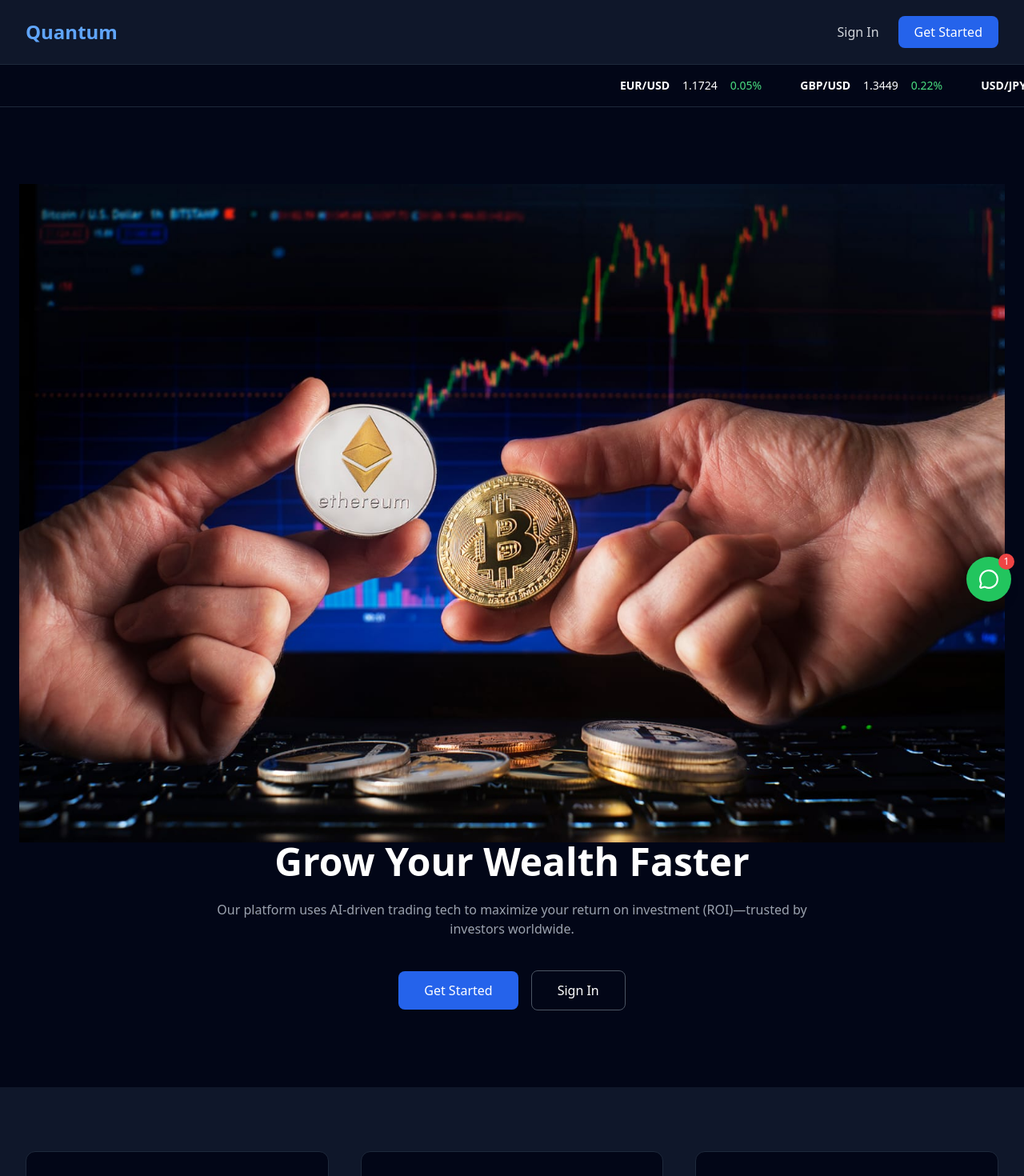
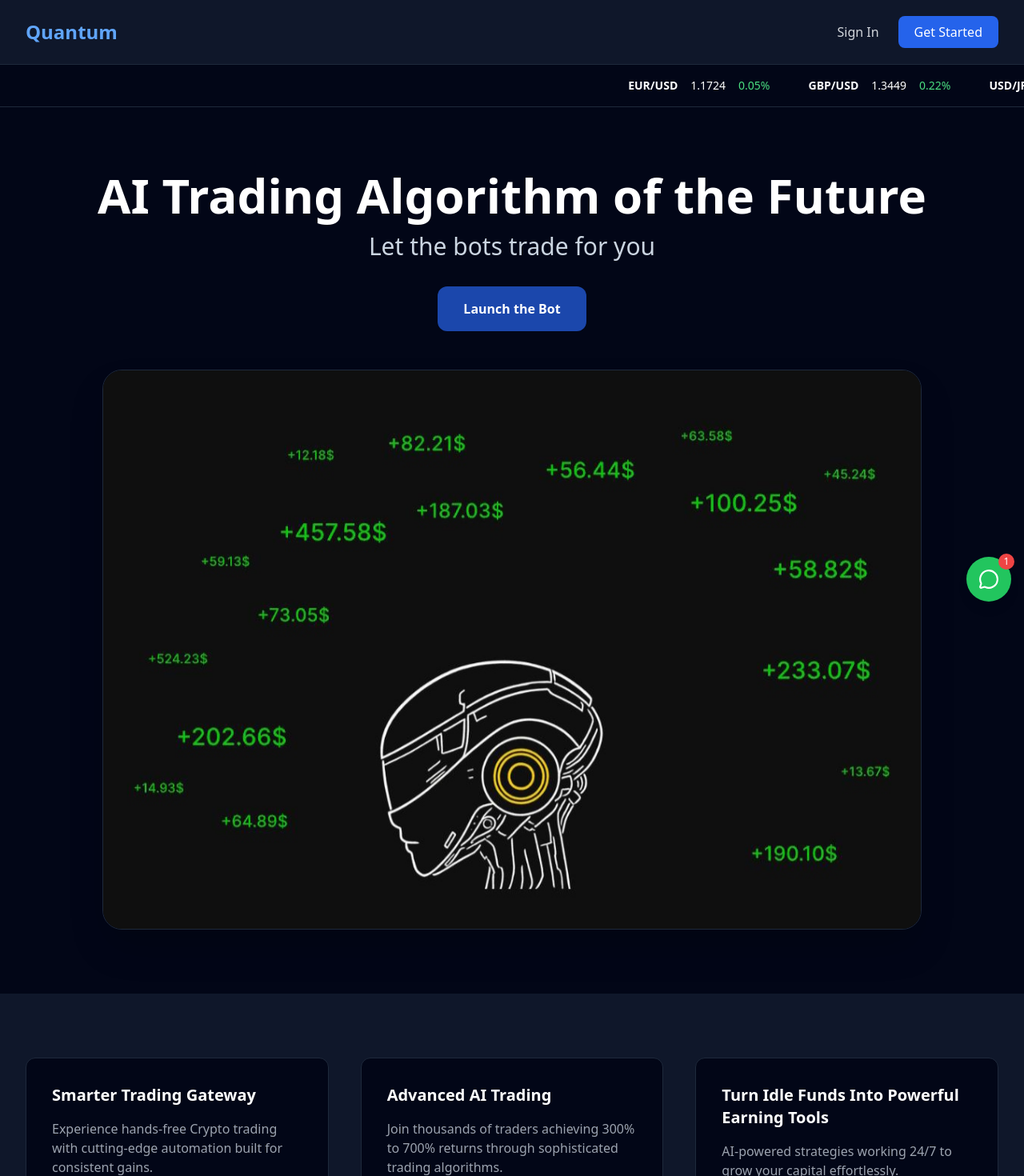
Before and after one commit to Azon590/quantumClient, a React (Vite) app: page / in a window 1280 px wide. Shown: the top 1470 px of the page at 80% size. Built offline with nearby package versions, Linux system fonts and the light colour scheme.

Commit message:
home image

```diff
--- a/src/components/Home.jsx
+++ b/src/components/Home.jsx
@@ -73,16 +73,10 @@ export default function Home() {
       <header className="flex items-center justify-between px-8 py-5 border-b border-slate-800">
         <h1 className="text-2xl font-bold text-blue-400">Quantum</h1>
         <div className="space-x-6">
-          <button
-            onClick={() => navigate("/auth")}
-            className="text-gray-300 hover:text-white"
-          >
+          <button onClick={() => navigate("/auth")} className="text-gray-300 hover:text-white">
             Sign In
           </button>
-          <button
-            onClick={() => navigate("/auth")}
-            className="bg-blue-600 px-5 py-2 rounded-lg hover:bg-blue-500"
-          >
+          <button onClick={() => navigate("/auth")} className="bg-blue-600 px-5 py-2 rounded-lg hover:bg-blue-500">
             Get Started
           </button>
         </div>
@@ -92,19 +86,10 @@ export default function Home() {
       <section className="overflow-hidden border-b border-slate-800 bg-slate-950">
         <div className="ticker whitespace-nowrap flex animate-ticker">
           {[...forexPairs, ...forexPairs].map((item, index) => (
-            <div
-              key={index}
-              className="inline-flex items-center gap-4 px-6 py-4 text-sm"
-            >
+            <div key={index} className="inline-flex items-center gap-4 px-6 py-4 text-sm">
               <p className="font-semibold">{item.pair}</p>
               <p>{item.price}</p>
-              <p
-                className={
-                  parseFloat(item.change) >= 0
-                    ? "text-green-400"
-                    : "text-red-400"
-                }
-              >
+              <p className={parseFloat(item.change) >= 0 ? "text-green-400" : "text-red-400"}>
                 {item.change}
               </p>
             </div>
@@ -112,26 +97,30 @@ export default function Home() {
         </div>
       </section>
 
-      {/* HERO */}
-      <section className="text-center py-24 px-6 bg-slate-950">
-        <img src="/eco background.jpeg" alt="back" />
-        <h2 className="text-5xl font-bold mb-6">Grow Your Wealth Faster</h2>
-        <p className="text-gray-400 max-w-3xl mx-auto mb-10">
-          Our platform uses AI-driven trading tech to maximize your return on investment (ROI)—trusted by investors worldwide.
-        </p>
-        <div className="space-x-4">
+      {/* HERO (UPDATED) */}
+      <section className="py-20 px-6 bg-slate-950">
+        <div className="max-w-6xl mx-auto flex flex-col items-center text-center">
+
+          <h1 className="text-4xl md:text-6xl font-bold mb-4 leading-tight">
+            AI Trading Algorithm of the Future
+          </h1>
+
+          <h2 className="text-xl md:text-3xl text-slate-300 mb-8">
+            Let the bots trade for you
+          </h2>
+
           <button
-            onClick={() => navigate("/auth")}
-            className="bg-blue-600 px-8 py-3 rounded-lg hover:bg-blue-500"
+            disabled
+            className="px-8 py-4 rounded-xl bg-blue-600/70 text-white font-semibold cursor-not-allowed mb-12"
           >
-            Get Started
+            Launch the Bot
           </button>
-          <button
-            onClick={() => navigate("/auth")}
-            className="border border-gray-600 px-8 py-3 rounded-lg hover:bg-gray-800"
-          >
-            Sign In
-          </button>
+
+          <img
+            src="/quantum_backgrnd.jpeg"
+            alt="Quantum AI Trading"
+            className="w-full max-w-5xl rounded-3xl shadow-2xl border border-slate-800"
+          />
         </div>
       </section>
 
@@ -154,12 +143,9 @@ export default function Home() {
               "AI-powered strategies working 24/7 to grow your capital effortlessly.",
           },
         ].map((item, i) => (
-          <div
-            key={i}
-            className="bg-slate-950 p-8 rounded-xl border border-slate-800"
-          >
+          <div key={i} className="bg-slate-950 p-8 rounded-xl border border-slate-800">
             <h3 className="text-xl font-semibold mb-4">{item.title}</h3>
-            <p className="text-gray-400 mb-6">{item.text}</p>
+            <p className="text-gray-400">{item.text}</p>
           </div>
         ))}
       </section>
@@ -168,19 +154,10 @@ export default function Home() {
       <section className="overflow-hidden border-y border-slate-800 bg-slate-950">
         <div className="ticker whitespace-nowrap flex animate-ticker">
           {[...cryptos, ...cryptos].map((coin, index) => (
-            <div
-              key={index}
-              className="inline-flex items-center gap-4 px-6 py-4 text-sm"
-            >
+            <div key={index} className="inline-flex items-center gap-4 px-6 py-4 text-sm">
               <p className="font-semibold">{coin.name}</p>
               <p>{coin.price}</p>
-              <p
-                className={
-                  parseFloat(coin.change) >= 0
-                    ? "text-green-400"
-                    : "text-red-400"
-                }
-              >
+              <p className={parseFloat(coin.change) >= 0 ? "text-green-400" : "text-red-400"}>
                 {coin.change}
               </p>
             </div>
@@ -201,10 +178,7 @@ export default function Home() {
             { title: "Bank-Level Security", text: "Enterprise-grade encryption protects your funds and data." },
             { title: "24/7 Trading", text: "Automated systems work around the clock for you." },
           ].map((item, i) => (
-            <div
-              key={i}
-              className="bg-slate-950 p-8 rounded-xl border border-slate-800"
-            >
+            <div key={i} className="bg-slate-950 p-8 rounded-xl border border-slate-800">
               <h3 className="text-xl font-semibold mb-3">{item.title}</h3>
               <p className="text-gray-400">{item.text}</p>
             </div>
@@ -218,19 +192,14 @@ export default function Home() {
         <p className="mb-10">
           Join thousands of traders multiplying their portfolios with Eccoearn.
         </p>
-        <button
-          onClick={() => navigate("/auth")}
-          className="bg-blue-600 px-8 py-3 rounded-lg font-semibold hover:bg-blue-500"
-        >
+        <button onClick={() => navigate("/auth")} className="bg-blue-600 px-8 py-3 rounded-lg font-semibold hover:bg-blue-500">
           Create Free Account
         </button>
       </section>
 
-      {/* ⭐ REVIEWS (IMPROVED - ADDED AVATARS + POLISH) */}
+      {/* REVIEWS */}
       <section className="px-8 py-24 bg-slate-900">
-        <h2 className="text-4xl font-bold text-center mb-4">
-          What Our Users Say
-        </h2>
+        <h2 className="text-4xl font-bold text-center mb-4">What Our Users Say</h2>
 
         <p className="text-gray-400 text-center mb-12 max-w-2xl mx-auto">
           Thousands of traders trust Eccoearn for reliable automated trading and consistent performance.
@@ -238,32 +207,18 @@ export default function Home() {
 
         <div className="grid md:grid-cols-3 gap-8">
           {reviews.map((r, i) => {
-            const initials = r.name
-              .split(" ")
-              .map((n) => n[0])
-              .join("");
+            const initials = r.name.split(" ").map((n) => n[0]).join("");
 
             return (
-              <div
-                key={i}
-                className="bg-slate-950 p-6 rounded-xl border border-slate-800 hover:border-blue-500 transition duration-300"
-              >
-                {/* STARS */}
-                <div className="text-yellow-400 mb-3">
-                  ★★★★★
-                </div>
+              <div key={i} className="bg-slate-950 p-6 rounded-xl border border-slate-800">
+                <div className="text-yellow-400 mb-3">★★★★★</div>
 
-                {/* REVIEW */}
-                <p className="text-gray-300 mb-5 italic">
-                  "{r.review}"
-                </p>
+                <p className="text-gray-300 mb-5 italic">"{r.review}"</p>
 
-                {/* USER */}
                 <div className="flex items-center gap-3">
-                  <div className="w-10 h-10 rounded-full bg-blue-600 flex items-center justify-center font-bold text-white">
+                  <div className="w-10 h-10 rounded-full bg-blue-600 flex items-center justify-center font-bold">
                     {initials}
                   </div>
-
                   <div>
                     <p className="font-semibold">{r.name}</p>
                     <p className="text-sm text-gray-400">{r.role}</p>
@@ -279,6 +234,7 @@ export default function Home() {
       <footer className="text-center py-6 text-gray-400 border-t border-slate-800 bg-slate-900">
         © 2020 Quantum. All rights reserved.
       </footer>
+
     </div>
   );
 }
```
Also changed, not shown: public/quantum_backgrnd.jpeg (added).
